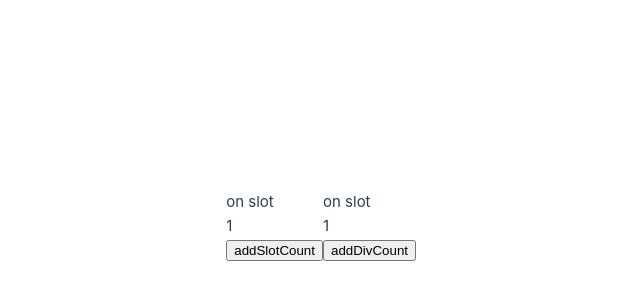
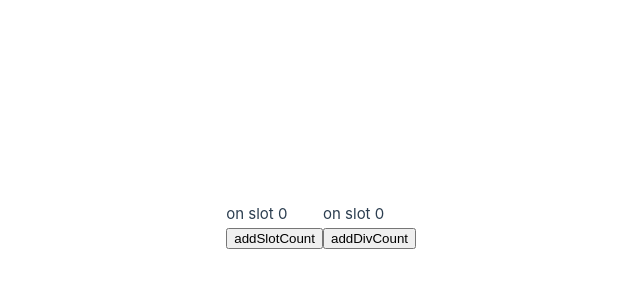
Before and after one commit to wht300/vue-slot-trigger-update, a Vue app: page / in a window 1280 px wide. Shown: the part 174-474 px from the top of the page, without its empty margins (317-957 px from the left). Built offline with nearby package versions, Linux system fonts and the light colour scheme.

Commit message:
简化复现

```diff
--- a/src/App.vue
+++ b/src/App.vue
@@ -2,18 +2,14 @@
   <div>
     <LayoutWrap>
       on slot
-      <template v-for="(value,index) in list" :key="value">
-        <div v-show="index===countOnSlot" :ref="setRefInSlot">{{ value }}</div>
-      </template>
+      {{countOnSlot}}
     </LayoutWrap>
     <button @click="addSlotCount">addSlotCount</button>
   </div>
   <div>
     <div>
       on slot
-      <template v-for="(value,index) in list" :key="value">
-        <div v-show="index===countOnDiv" :ref="setRefInDiv">{{ value }}</div>
-      </template>
+      {{countOnDiv}}
     </div>
     <button @click="addDivCount">addDivCount</button>
   </div>
@@ -31,13 +27,6 @@ const addSlotCount=()=>{
 const addDivCount=()=>{
   countOnDiv.value++
 }
-const list=ref([1,2,3,4,5])
-const setRefInSlot=(el)=>{
-  console.log('setRefInSlot el:',el);
-}
-const setRefInDiv=(el)=>{
-  console.log('setRefInDiv el:',el);
-}
 onBeforeUpdate(()=>{
   console.log('onBeforeUpdate');
 })
```
